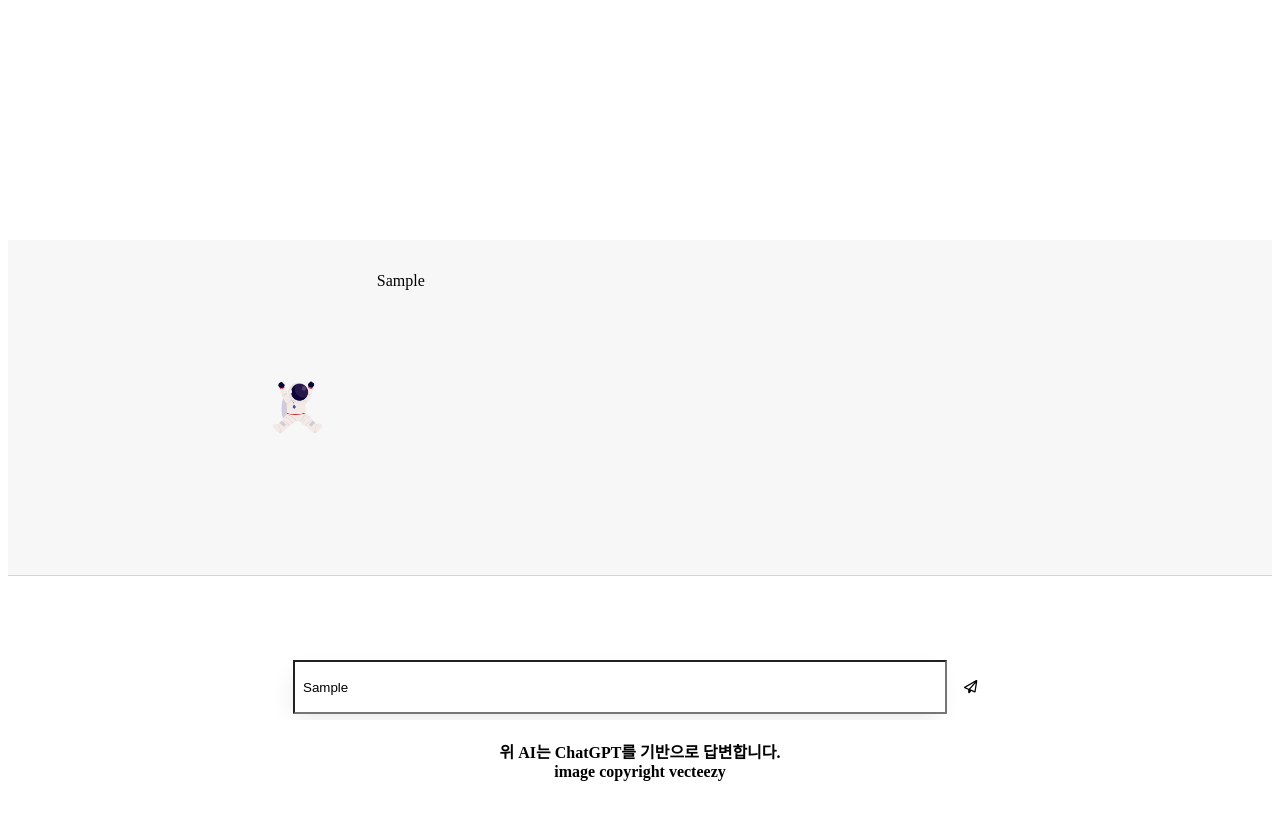
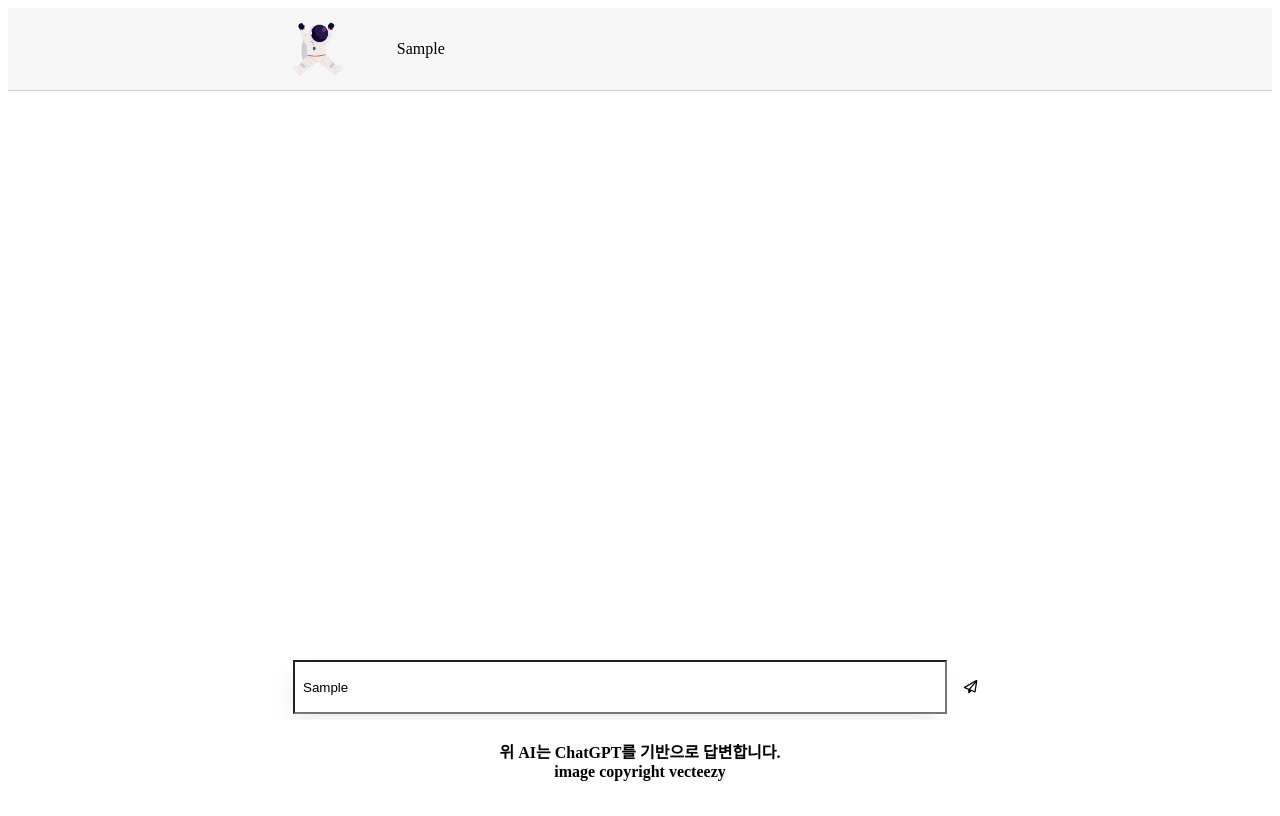
Before and after one commit to Ohjigyun/ai_help_desk, a Next.js app: page /complex-request in a window 1280 px wide. Both pictures are taken after typing "Sample" into the empty fields and a click on the button 971 px from the left and 687 px from the top of the page. Built offline with nearby package versions, Linux system fonts and the light colour scheme; no server answers.

Commit message:
style: showing first chat from the top

```diff
--- a/pages/complex-request.tsx
+++ b/pages/complex-request.tsx
@@ -48,8 +48,8 @@ export default function ComplexRequest() {
             <div className={styles.qnaLog} key={index}>
               {index % 2 === 0 ? <Image className={styles.astronaut} src={astronaut} alt="astronaut icon"/>
                                  :
-                                 <Image className={qnaLog.length - 1 === index ? `${styles.robot} ${styles.lastChat}` : `${styles.robot}`} src={robot} alt="robot icon"/>}
-              <div className={qnaLog.length - 1 === index ? `${styles.chat} ${styles.lastChat}` : `${styles.chat}`}>{qna}</div>
+                                 <Image className={qnaLog.length - 1 === index && index >= 5 ? `${styles.robot} ${styles.lastChat}` : `${styles.robot}`} src={robot} alt="robot icon"/>}
+              <div className={qnaLog.length - 1 === index && index >= 5 ? `${styles.chat} ${styles.lastChat}` : `${styles.chat}`}>{qna}</div>
             </div>
           ))}
           <div className={styles.questionBox}>
--- a/styles/ComplexRequest.module.css
+++ b/styles/ComplexRequest.module.css
@@ -1,7 +1,7 @@
 .container {
     display: flex;
     flex-direction: column;
-    justify-content: center;
+    /* justify-content: center; */
     align-items: center;
     min-height: 100vh;
 }
@@ -26,7 +26,7 @@
 
 .chat {
     padding: 2rem 1rem;
-    width: 40rem;
+    width: 37.5rem;
 }
 
 .robot {
```
